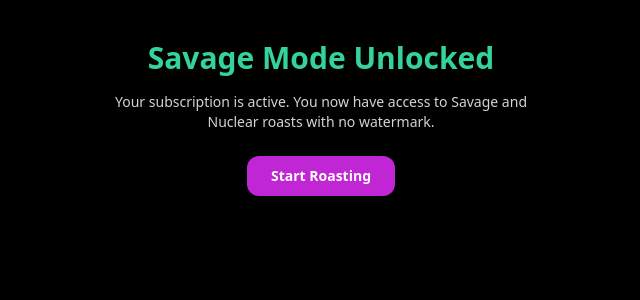
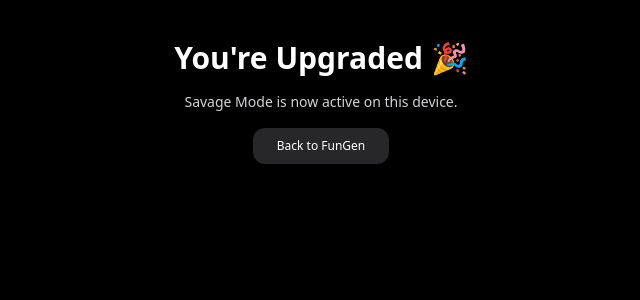
Before and after one commit to mbatros/fungen, a Next.js app: page /success in a window 1280 px wide. Shown: the top 300 px of the page, without its empty margins (319-959 px from the left). Built offline with nearby package versions, Linux system fonts and the light colour scheme.

Commit message:
Fix static generation for success and static pages

```diff
--- a/app/settings/page.tsx
+++ b/app/settings/page.tsx
@@ -1,3 +1,5 @@
+export const dynamic = "force-static";
+
 "use client";
 
 import { useEffect, useState } from "react";
--- a/app/success/page.tsx
+++ b/app/success/page.tsx
@@ -1,19 +1,20 @@
+export const dynamic = "force-static";
+
 export default function SuccessPage() {
   return (
     <main className="min-h-screen bg-black text-white flex flex-col items-center px-4 py-10">
-      <div className="max-w-md w-full text-center">
-        <h1 className="text-3xl font-bold mb-4 text-emerald-400">
-          Savage Mode Unlocked
-        </h1>
-        <p className="text-sm text-zinc-300 mb-4">
-          Your subscription is active. You now have access to Savage and
-          Nuclear roasts with no watermark.
+      <div className="max-w-md w-full text-center space-y-4">
+        <h1 className="text-3xl font-bold">You're Upgraded 🎉</h1>
+
+        <p className="text-zinc-300 text-sm">
+          Savage Mode is now active on this device.
         </p>
+
         <button
           onClick={() => (window.location.href = "/")}
-          className="mt-2 py-2.5 px-6 rounded-xl bg-fuchsia-600 hover:bg-fuchsia-500 text-sm font-semibold"
+          className="mt-6 py-2.5 px-6 rounded-xl bg-zinc-800 hover:bg-zinc-700 text-xs"
         >
-          Start Roasting
+          Back to FunGen
         </button>
       </div>
     </main>
--- a/app/terms/page.tsx
+++ b/app/terms/page.tsx
@@ -1,3 +1,4 @@
+export const dynamic = "force-static";
 export default function TermsPage() {
   return (
     <main className="min-h-screen bg-black text-white flex flex-col items-center px-4 py-10">
```
